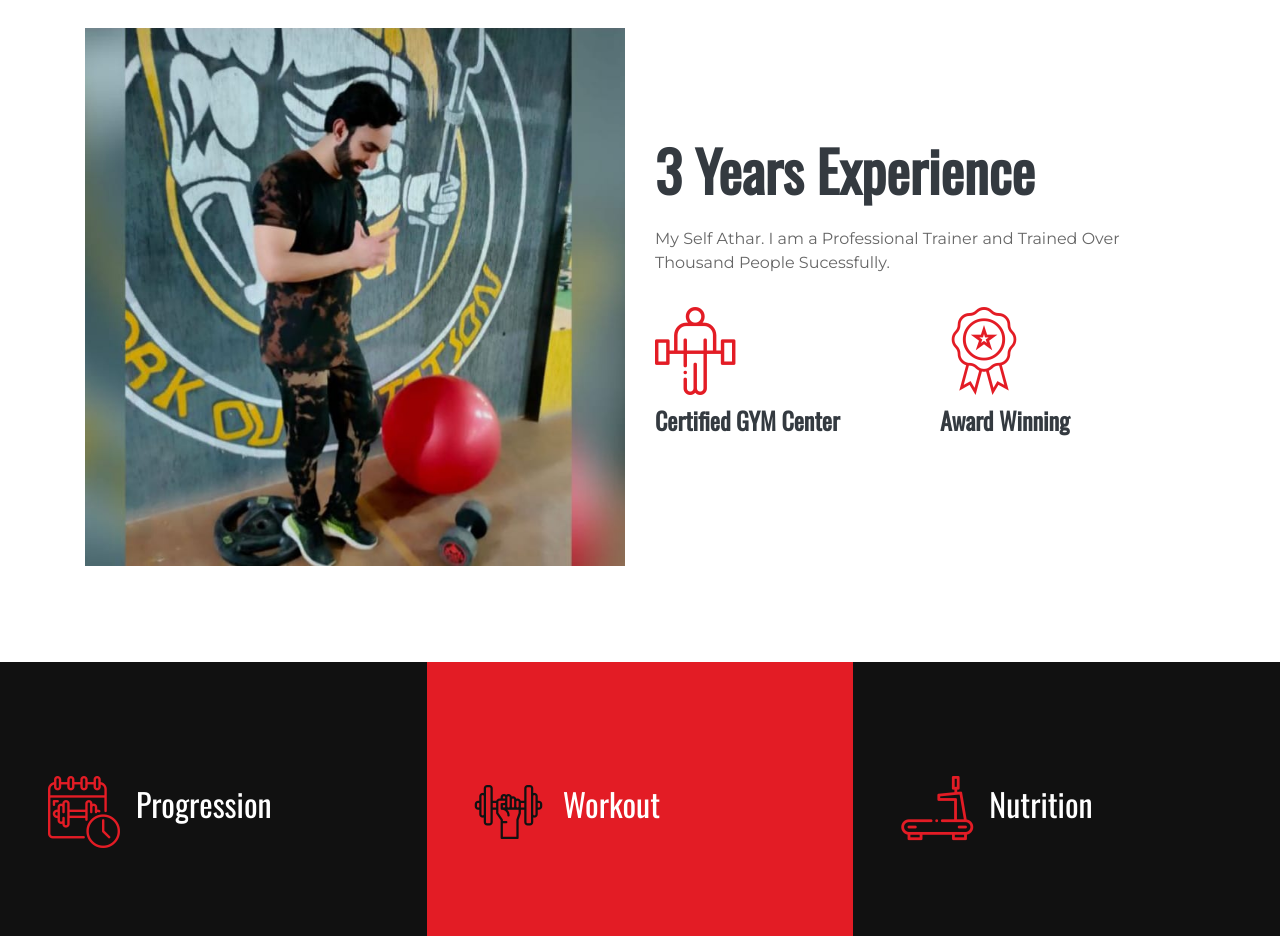
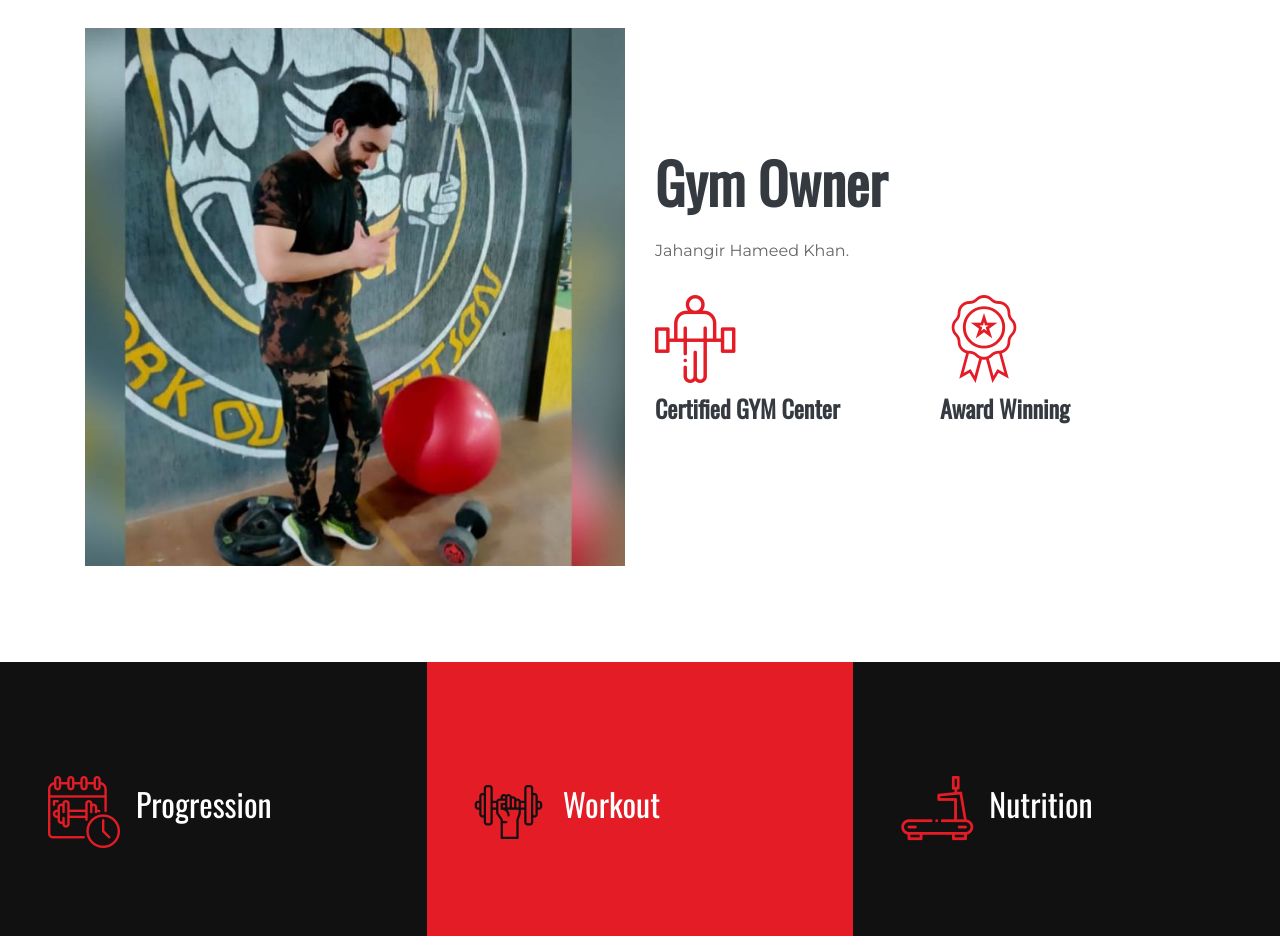
Before and after one commit to SohailAsgharWorkOfficial/Gym-WorkoutStation-Web, a plain HTML site: page index.html in a window 1280 px wide. Shown: the part 980-1916 px from the top of the page. Drawn offline with nearby package versions, Linux system fonts and the light colour scheme.

Commit message:
Update index.html

```diff
--- a/index.html
+++ b/index.html
@@ -85,8 +85,8 @@
                 <img class="img-fluid mb-4 mb-lg-0" src="img/athar.jpeg" alt="Image">
             </div>
             <div class="col-lg-6">
-                <h2 class="display-4 font-weight-bold mb-4">3 Years Experience</h2>
-                <p>My Self Athar. I am a Professional Trainer and Trained Over Thousand People Sucessfully. </p>
+                <h2 class="display-4 font-weight-bold mb-4">Gym Owner</h2>
+                <p>Jahangir Hameed Khan.<p>
                 <div class="row py-2">
                     <div class="col-sm-6">
                         <i class="flaticon-barbell display-2 text-primary"></i>
```
